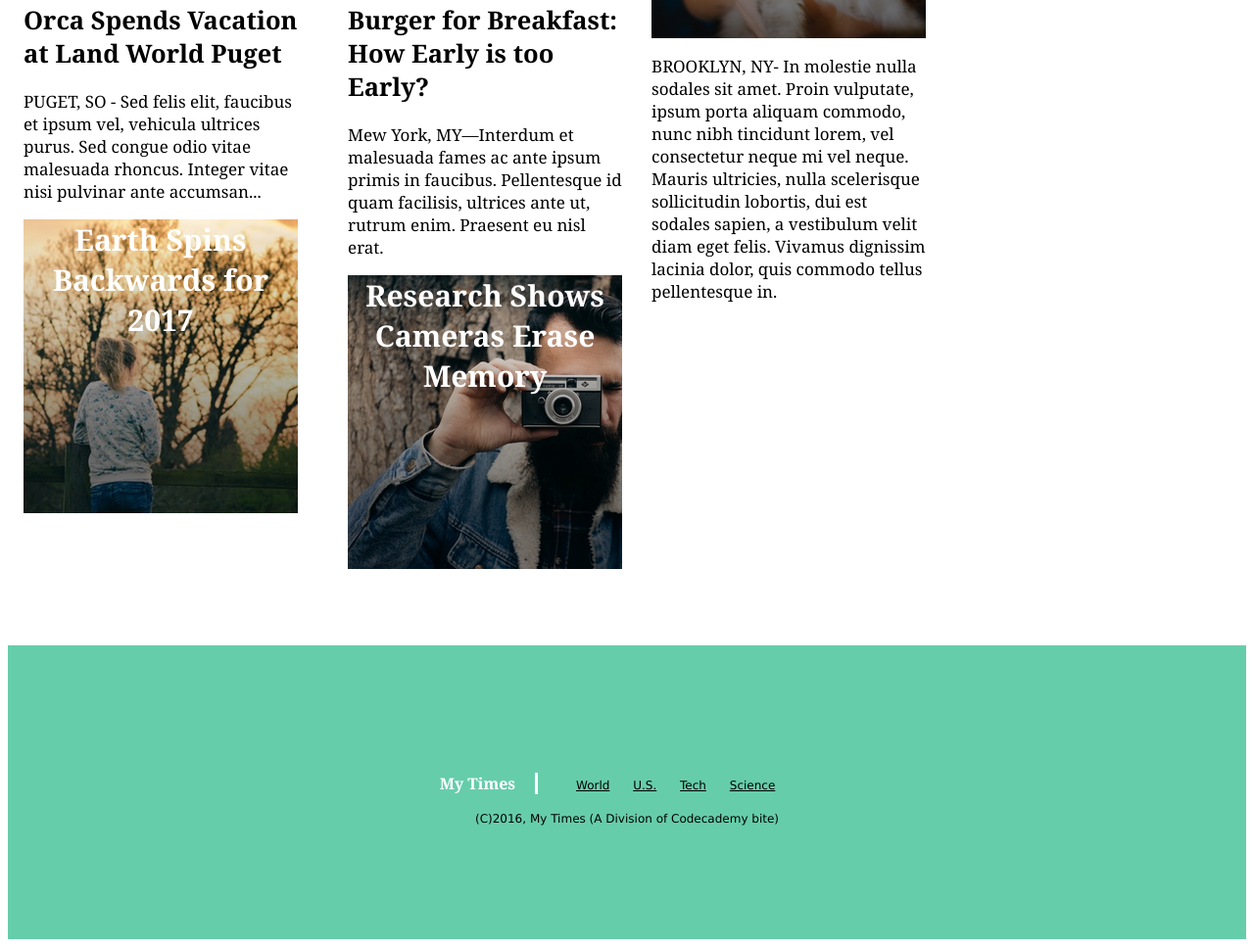
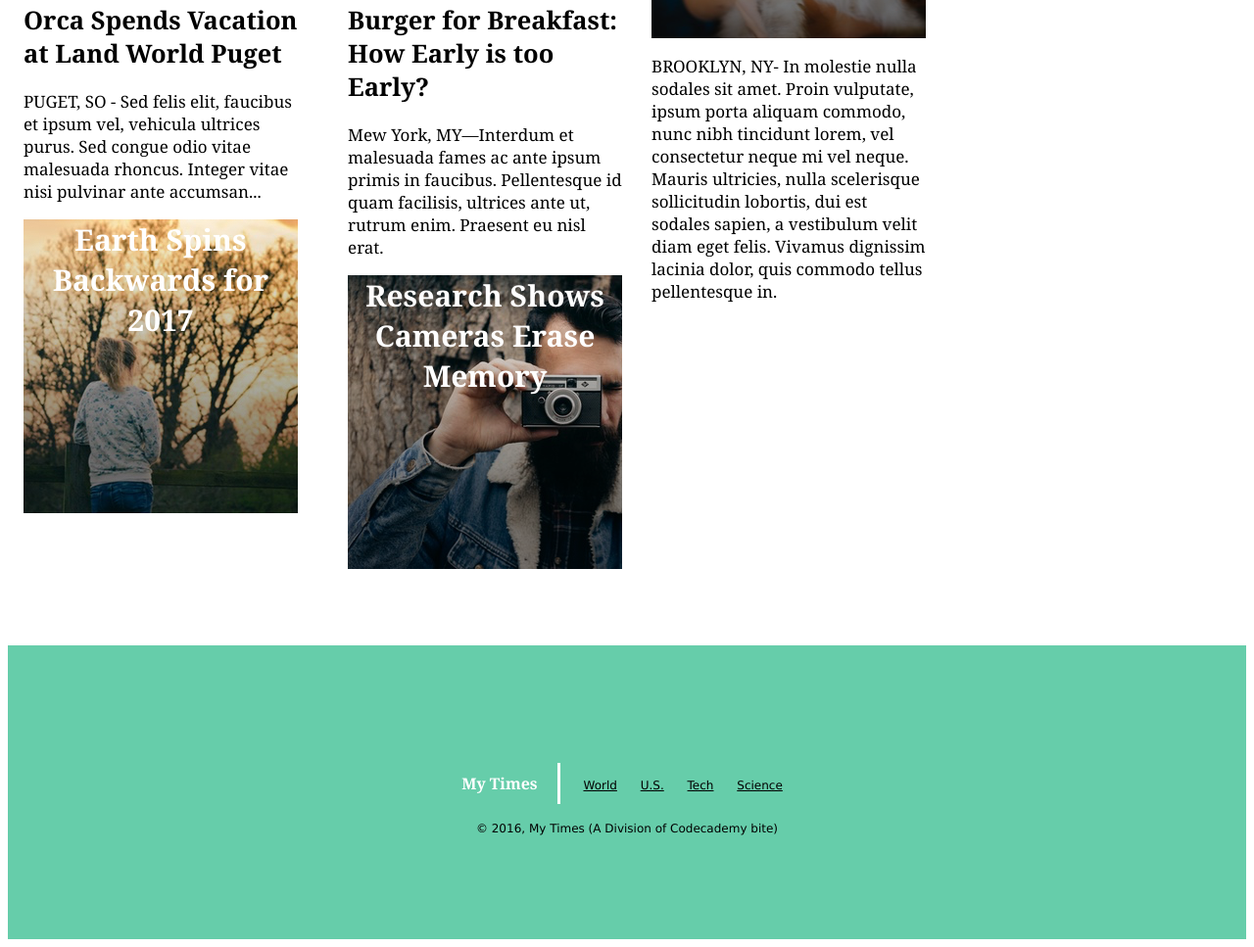
Before and after one commit to emilynordhoff/mytimes, a plain HTML site: page index.html in a window 1280 px wide. Shown: the part 713-1680 px from the top of the page at 98% size. Drawn offline with Linux system fonts and the light colour scheme.

Commit message:
Finished mostly.

```diff
--- a/index.html
+++ b/index.html
@@ -11,7 +11,7 @@
         <img src="resources/images/img-myt-logo.jpg" />
         <h3>My Times </h3>
       </div>
-      <nav>
+      <nav id="nav-header">
         <span><a href="#">World</a></span>
         <span><a href="#">U.S.</a></span>
         <span><a href="#">Tech</a></span>
@@ -85,7 +85,7 @@
     <footer>
       <div class="information">
         <span id="title">My Times </span>
-        <nav>
+        <nav id="nav-footer">
           <span><a href="#">World</a></span>
           <span><a href="#">U.S.</a></span>
           <span><a href="#">Tech</a></span>
@@ -93,7 +93,7 @@
         </nav>
       </div>
       <div class="copyright">
-        <span> (C)2016, My Times (A Division of Codecademy bite)
+        <span> &copy; 2016, My Times (A Division of Codecademy bite)
       </div>
     </footer>
   </body>
--- a/resources/css/style.css
+++ b/resources/css/style.css
@@ -21,7 +21,7 @@ div.logo {
     color: MediumAquamarine;
     padding-left: 10px;
 }
-nav {
+#nav-header {
   padding-right: 30px;
   justify-content: space-around;
 }
@@ -122,13 +122,13 @@ footer {
   font-size: 16px;
   font-weight: bold;
   color: white;
-  padding-right: 20px;
+  padding: 10px 20px 10px 10px;
   border-right: 3px solid white;
   display: inline-block;
 }
-footer nav {
+#nav-footer {
   display: inline-block;
-  padding-left: 25px;
+  padding: 10px;
 }
 .copyright {
   text-align: center;
```
